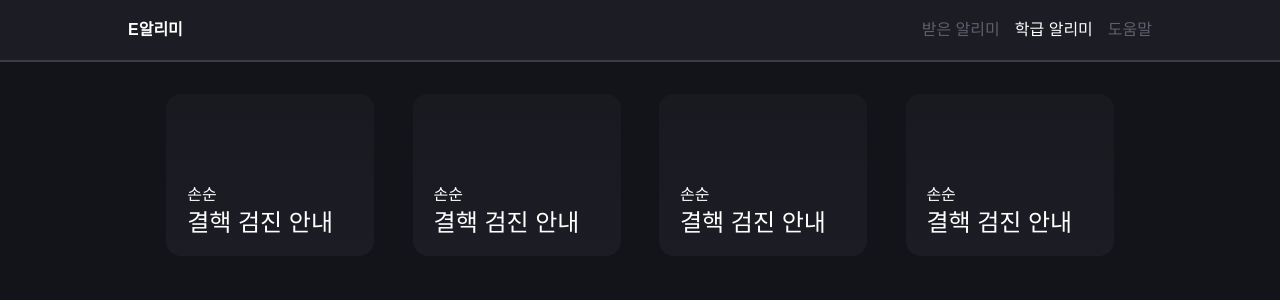
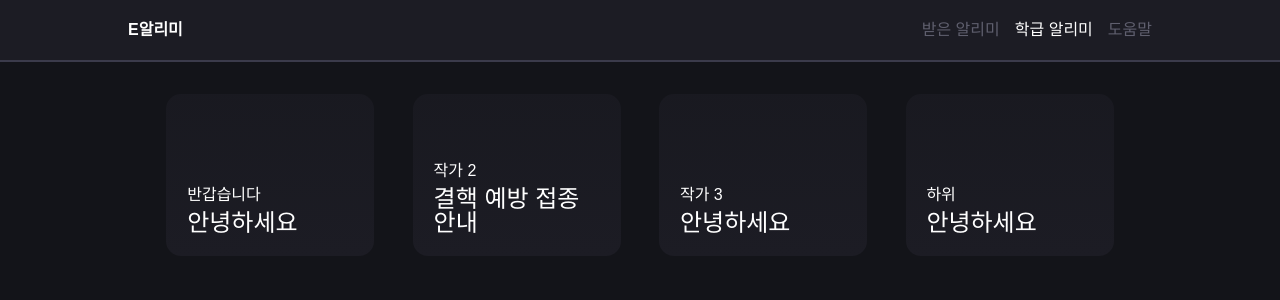
Before and after one commit to HyungJu/v-alimi, a Vue app: page /#/ in a window 1280 px wide. Shown: the top 300 px of the page. Built offline with nearby package versions, Linux system fonts and the light colour scheme; a web font is replaced by a local one.

Commit message:
feat: make AlimiCard with props

```diff
--- a/src/components/AlimiCard.vue
+++ b/src/components/AlimiCard.vue
@@ -1,13 +1,19 @@
 <template>
-    <div class="card">
-        <h3 class="author">손순</h3>
-        <h1 class="title">결핵 검진 안내</h1>
+    <div class="card" v-bind:class="this.red">
+        <h3 class="author">{{this.author}}</h3>
+        <h1 class="title">{{this.title}}</h1>
     </div>
 </template>
 
 <script>
   export default {
     name: 'AlimiCard',
+    props: {
+      title: String,
+      author: String,
+      isInRed: Boolean,
+      image: String
+    }
   }
 </script>
 
--- a/src/views/Home.vue
+++ b/src/views/Home.vue
@@ -1,10 +1,11 @@
 <template>
   <div class="home">
     <div class="container">
-      <AlimiCard />
-      <AlimiCard />
-      <AlimiCard />
-      <AlimiCard />
+
+      <AlimiCard title="안녕하세요" author="반갑습니다"/>
+      <AlimiCard  title="결핵 예방 접종안내" author="작가 2 "/>
+      <AlimiCard  title="안녕하세요" author="작가 3"/>
+      <AlimiCard  title="안녕하세요" author="하위"/>
     </div>
   </div>
 </template>
```
